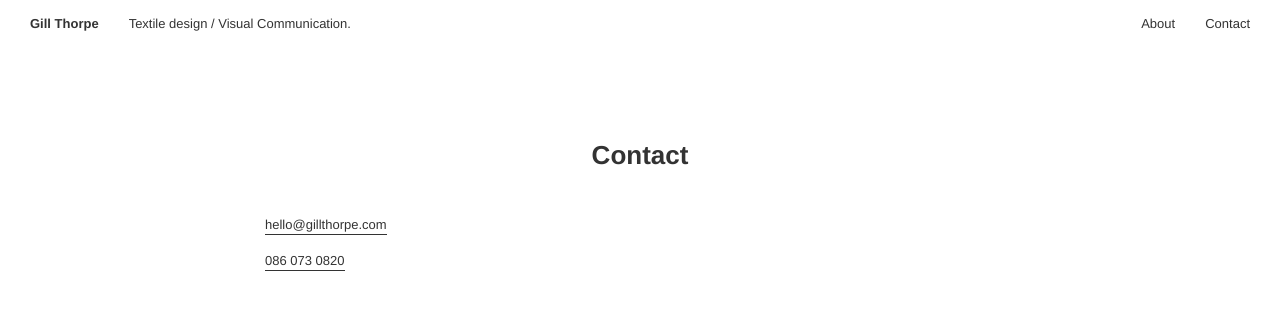
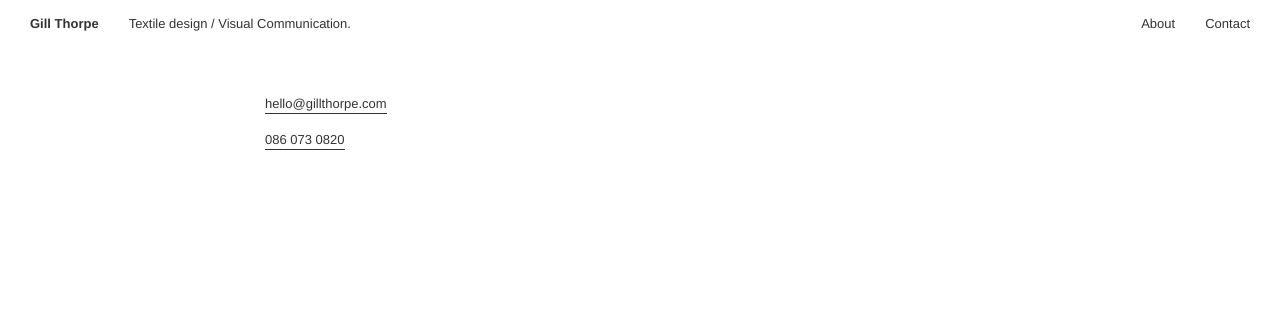
Before and after one commit to gill-thorpe/gill-thorpe.github.io, a Jekyll site: the page built from contact.html, in a window 1280 px wide. Shown: the top 310 px of the page. Built offline with Jekyll 4.4.1, drawn with Linux system fonts in a browser that asks for light colours; nearby versions of some CDN libraries.

Commit message:
Update contact.html

```diff
--- a/contact.html
+++ b/contact.html
@@ -8,7 +8,7 @@ permalink: /contact/
 <a href="tel:0860730820">086 073 0820</a>
 
 <style>
-    footer {
+    h1 {
         display: none;
     }
 </style>
```
